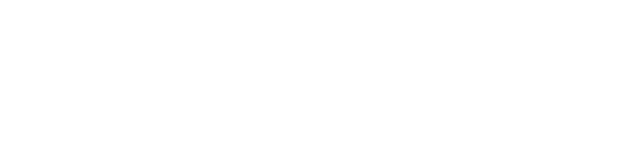
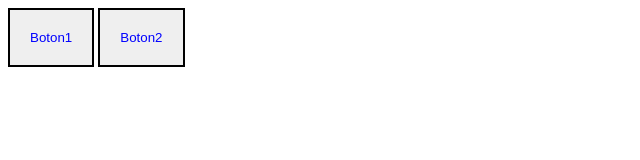
Before and after one commit to AlejaMC15/trabajo-virtual-geek, a plain HTML site: page 1-programacion-uno/Ejercicio8/index8.html in a window 1280 px wide. Shown: the whole page, without its empty margins (0-640 px from the left). Drawn offline with Linux system fonts and the light colour scheme.

Commit message:
string uno finalizado

```diff
--- a/1-programacion-uno/Ejercicio8/index8.html
+++ b/1-programacion-uno/Ejercicio8/index8.html
@@ -4,11 +4,13 @@
 <head>
   <meta charset="utf-8">
   <title>Mi primer código JavaScript</title>
+  <link rel="stylesheet" href="styles8.css">
 </head>
 
 <body>
-  <div class="section-a"></div>
-  <div class="section-b"></div>
+  <button class="button1">Boton1</button>
+  <button class="button2">Boton2</button>
+
   <script type="text/javascript" src="retoOcho.js"></script>
 </body>
 
--- a/1-programacion-uno/Ejercicio8/retoOcho.js
+++ b/1-programacion-uno/Ejercicio8/retoOcho.js
@@ -1,7 +1,7 @@
 'use strict'
 
-const sectionA = document.querySelector('.section-a');
-const sectionB = document.querySelector('.section-b');
+const boton1 = document.querySelector('.button1');
+const boton2 = document.querySelector('.button2');
 
-sectionA.classList.add('hidden');
-sectionB.classList.remove('hidden');
+boton1.classList.add('.opacity');
+boton2.classList.remove('.opacity');
--- /dev/null
+++ b/1-programacion-uno/Ejercicio8/styles8.css
@@ -0,0 +1,15 @@
+.button1{
+    color: blue;
+    border: 2px solid black;
+    padding: 20px;
+}
+
+.button2{
+    color: blue;
+    border: 2px solid black;
+    padding: 20px;
+}
+
+.opacity{
+    opacity: 0.2;
+}
```
